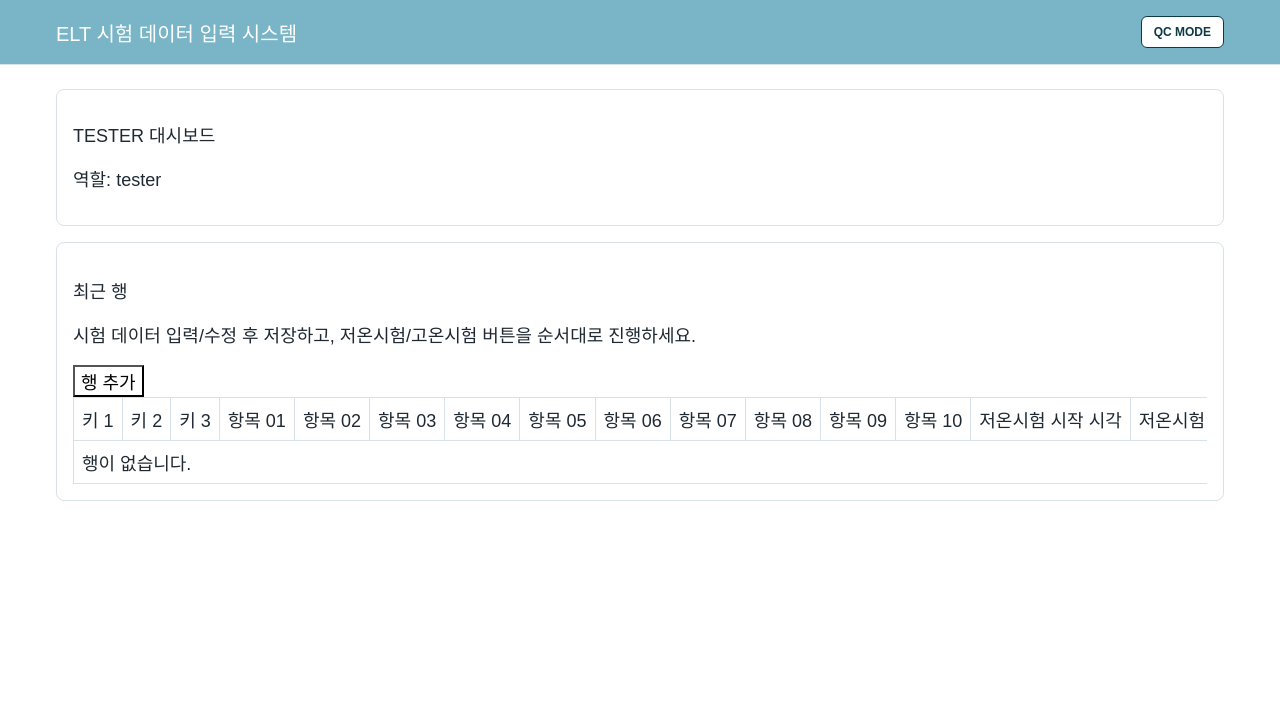
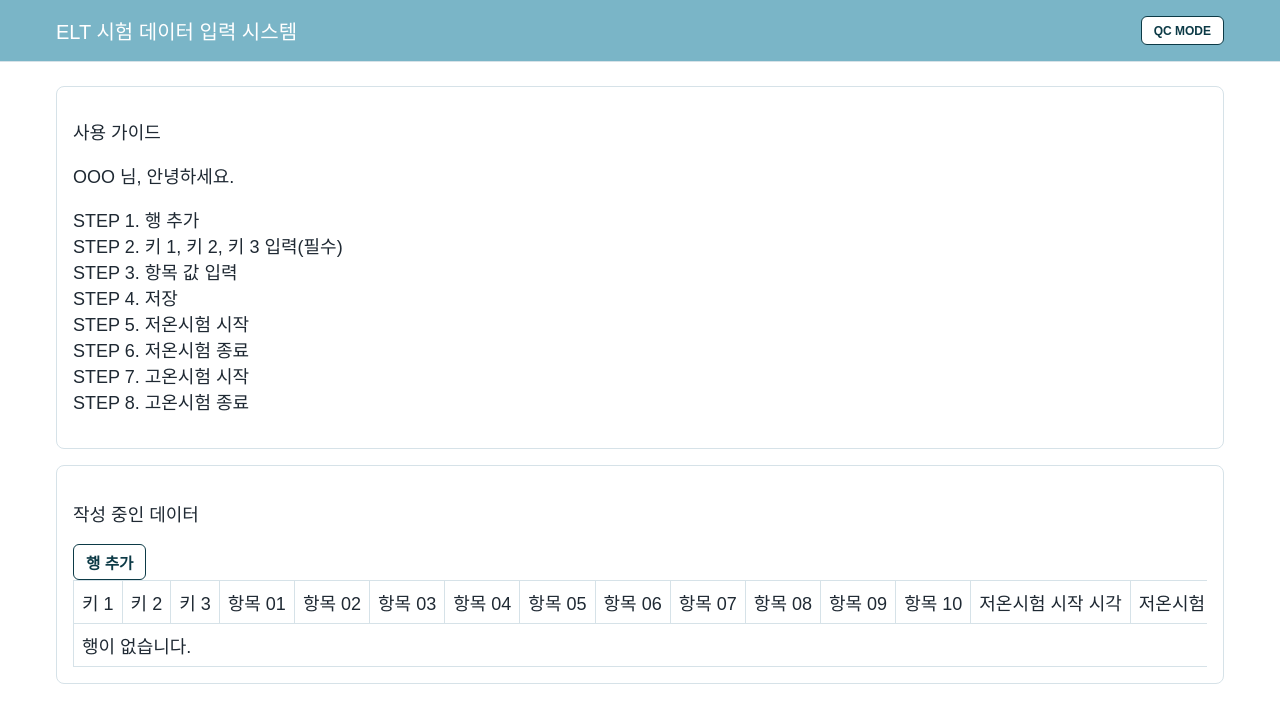
Before and after one commit to PARK4139/elt_test_tracking_system, a FastAPI app: page /tester/dashboard in a window 1280 px wide. Shown: the top 723 px of the page. Run offline with FastAPI, Linux system fonts and the light colour scheme.

Commit message:
I will check the recent commit history to ensure the message style is consistent with the project's conventions. I will use the generalist agent to check the recent commit history and maintain consistency in the commit message style. style: improve UI styling and add tester usage guide
- Standardize button dimensions and styles in `app.css` for better consistency.
- Enhance scrollbar visibility by increasing thickness and applying custom styling.
- Replace generic tester dashboard headers with a clear, step-by-step usage guide.
- Refine layout for form buttons and table actions to improve visual hierarchy.

```diff
--- a/app/static/css/app.css
+++ b/app/static/css/app.css
@@ -51,7 +51,7 @@ body {
     display: inline-flex;
     align-items: center;
     justify-content: center;
-    min-height: 32px;
+    min-height: 29px;
     padding: 6px 12px;
     border: 1px solid #0C3A46;
     border-radius: 6px;
@@ -60,6 +60,31 @@ body {
     text-decoration: none;
     font-weight: 700;
     font-size: 12px;
+}
+
+button {
+    display: inline-flex;
+    align-items: center;
+    justify-content: center;
+    min-height: 29px;
+    padding: 6px 12px;
+    border: 1px solid #0C3A46;
+    border-radius: 6px;
+    color: #0C3A46;
+    background: #FFFFFF;
+    text-decoration: none;
+    font-weight: 700;
+    font-size: 12px;
+    cursor: pointer;
+}
+
+button:not(.qc_mode_button) {
+    font-size: 15.6px;
+}
+
+button:disabled {
+    opacity: 0.55;
+    cursor: not-allowed;
 }
 
 .site_nav {
@@ -104,10 +129,7 @@ body {
 }
 
 .form_stack button {
-    background: var(--color_primary);
-    color: #0B2530;
-    cursor: pointer;
-    font-weight: 700;
+    width: fit-content;
 }
 
 .basic_table {
@@ -151,10 +173,6 @@ body {
 }
 
 #tester_grid_table td:last-child button {
-    min-height: 30px;
-    height: 30px;
-    padding: 4px 8px;
-    font-size: 12px;
     white-space: nowrap;
 }
 
@@ -167,3 +185,23 @@ body {
     max-width: 100%;
     overflow-x: auto;
 }
+
+/* Global scrollbar thickness up */
+*::-webkit-scrollbar {
+    width: 24px;
+    height: 24px;
+}
+
+*::-webkit-scrollbar-thumb {
+    background-color: #A9BBC3;
+    border: 6px solid #FFFFFF;
+    border-radius: 12px;
+}
+
+*::-webkit-scrollbar-track {
+    background-color: #E7EEF2;
+}
+
+html {
+    scrollbar-width: auto;
+}
--- a/app/templates/tester_dashboard.html
+++ b/app/templates/tester_dashboard.html
@@ -1,13 +1,20 @@
 {% extends "base.html" %}
 {% block content %}
 <section class="card">
-    <h2>TESTER 대시보드</h2>
-    <p>역할: <strong>{{ current_role_name }}</strong></p>
+    <h2>사용 가이드</h2>
+    <p><strong>OOO 님, 안녕하세요.</strong></p>
+    <p>STEP 1. 행 추가<br>
+    STEP 2. 키 1, 키 2, 키 3 입력(필수)<br>
+    STEP 3. 항목 값 입력<br>
+    STEP 4. 저장<br>
+    STEP 5. 저온시험 시작<br>
+    STEP 6. 저온시험 종료<br>
+    STEP 7. 고온시험 시작<br>
+    STEP 8. 고온시험 종료</p>
 </section>
 
 <section class="card">
-    <h3>최근 행</h3>
-    <p>시험 데이터 입력/수정 후 저장하고, 저온시험/고온시험 버튼을 순서대로 진행하세요.</p>
+     <h3>작성 중인 데이터</h3>
     <button id="add_row_button" type="button">행 추가</button>
     <div class="tester_table_wrap">
         <table id="tester_grid_table" class="basic_table">
```
